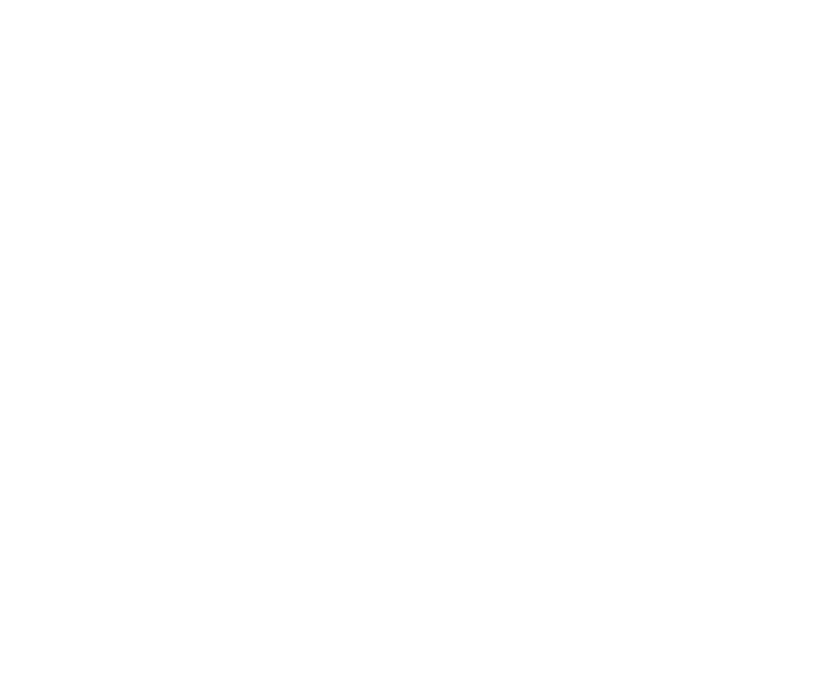
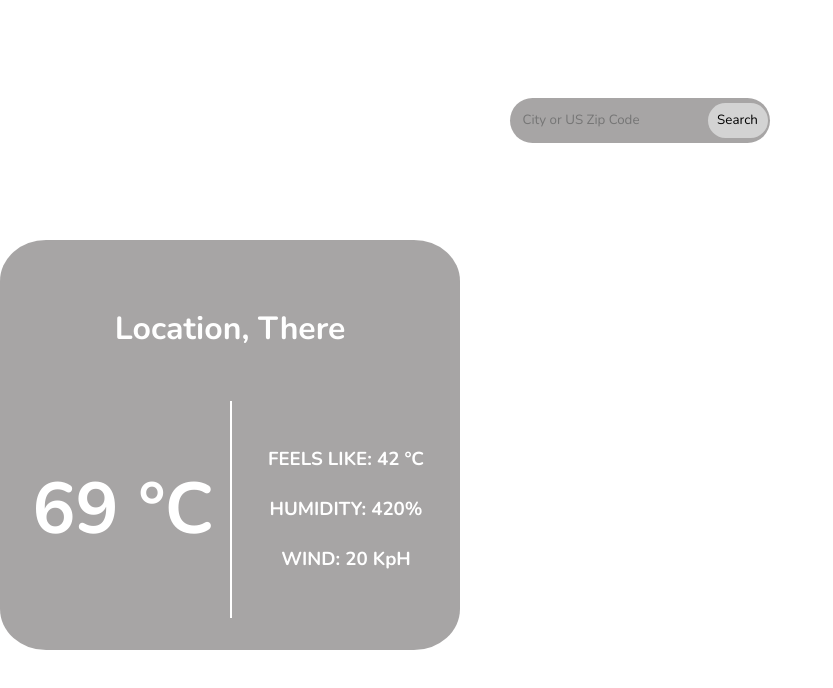
Before and after one commit to catalord4/odin-weather-app, a plain HTML site: page index.html in a window 1280 px wide. Shown: the whole page, without its empty margins (0-833 px from the left). Drawn offline with nearby package versions, Linux system fonts and the light colour scheme.

Commit message:
Project done

```diff
--- a/index.html
+++ b/index.html
@@ -5,6 +5,29 @@
     <meta name="viewport" content="width=device-width, initial-scale=1.0" />
     <title>InstaWeather</title>
     <script defer src="ui.js" type="module"></script>
+    <link rel="stylesheet" href="style.css">
+    <link rel="icon" type="image/x-icon" href="/icons/favicon.svg">
   </head>
-  <body></body>
+  <body>
+    <div id="main">
+      <div id="location-search-container">
+        <input type="text"id="search" placeholder="City or US Zip Code">
+        <button id="search-button">Search</button>
+
+        <div id="location-background"></div>
+      </div>
+      <div id="weather-info-container">
+        <div id="location-container">
+          <h1 id="location-name">Location, There</h1>
+          <h3 id="conditions"></h3>
+        </div>
+        <h2 id="temp">69 °C</h3>
+        <div id="secondary-container">
+          <h3 id="feelslike">FEELS LIKE: 42 °C</h3>
+          <h3 id="humidity">HUMIDITY: 420%</h3>
+          <h3 id="wind-speed">WIND: 20 KpH</h3>
+        </div>
+      </div>
+    </div>
+  </body>
 </html>
--- a/style.css
+++ b/style.css
@@ -1,5 +1,119 @@
+@import url("https://fonts.googleapis.com/css2?family=Nunito:ital,wght@0,200..1000;1,200..1000&display=swap");
+
 * {
   box-sizing: border-box;
   margin: 0;
+
   padding: 0;
+
+  font-family: "Nunito", sans-serif;
 }
+
+body {
+  height: 100vh;
+  width: 100vw;
+
+  color: white;
+}
+
+#main {
+  height: 100vh;
+  width: 100vw;
+
+  display: grid;
+  background-size: cover;
+  background-repeat: no-repeat;
+
+  grid-template-rows: 30vh 70vh;
+  grid-template-columns: 30vw 70vw;
+
+  grid-template-areas:
+    "search search"
+    " info blank";
+}
+
+#location-search-container {
+  grid-area: search;
+  position: relative;
+  width: 260px;
+  height: 45px;
+  display: flex;
+  align-items: center;
+  justify-content: center;
+
+  margin: auto;
+
+  div {
+    width: 260px;
+    height: 45px;
+
+    background-color: rgba(109, 105, 105, 0.6);
+    border-radius: 25px;
+
+    position: absolute;
+    top: 0px;
+    left: 0px;
+  }
+
+  input {
+    border: none;
+    margin-left: 10px;
+    outline: none;
+    background-color: rgba(109, 105, 105, 0);
+    color: white;
+    z-index: 1;
+  }
+
+  button {
+    border: none;
+    background-color: lightgrey;
+    height: 35px;
+    width: 60px;
+    border-radius: 20px;
+    margin-left: 10px;
+    opacity: 1;
+    z-index: 1;
+  }
+}
+
+#weather-info-container {
+  grid-area: info;
+
+  margin: 0 auto;
+  padding: 1rem 1rem 2rem 1rem;
+
+  border-radius: 10%;
+  background-color: rgba(109, 105, 105, 0.6);
+
+  width: 460px;
+
+  height: 410px;
+  display: grid;
+  grid-template-rows: 2fr 1fr 1fr 1fr;
+  grid-template-columns: 1fr 1fr;
+  grid-template-areas: "location location" "temp secondary" "temp secondary" "temp secondary";
+}
+
+#secondary-container {
+  grid-area: secondary;
+  display: flex;
+  flex-direction: column;
+  justify-content: center;
+  align-items: center;
+  gap: 1.5rem;
+  padding: 1rem 1rem 1rem 2rem;
+
+  border-left: solid white 2px;
+}
+#location-container {
+  grid-area: location;
+  margin: auto;
+
+  display: flex;
+  flex-direction: column;
+}
+#temp {
+  grid-area: temp;
+  margin: auto;
+  font-size: 4.5rem;
+}
--- a/ui.js
+++ b/ui.js
@@ -0,0 +1,57 @@
+import { getWeatherObject } from "./weather.js";
+
+const weatherApp = (function () {
+  const searchInput = document.querySelector("#search");
+
+  const searchButton = document.querySelector("#search-button");
+
+  const main = document.querySelector("#main");
+
+  const renderBackground = (background) => {
+    const backgroundImages = {
+      snow: "./imgs/snow.jpg",
+      rain: "./imgs/rain.jpg",
+      fog: "./imgs/fog.jpg",
+      wind: "./imgs/wind.jpg",
+      cloudy: "./imgs/cloudy.jpg",
+      "partly-cloudy-day": "./imgs/partly-cloudy-day.jpg",
+      "partly-cloudy-night": "./imgs/partly-cloudy-night.jpg",
+      "clear-day": "./imgs/clear-day.jpg",
+      "clear-night": "./imgs/clear-night.jpg",
+    };
+    console.log(backgroundImages[background]);
+    main.style["background-image"] = `url(${backgroundImages[background]})`;
+  };
+
+  const updateWeatherDisplay = (weatherData) => {
+    const locationName = document.querySelector("#location-name");
+    const temperature = document.querySelector("#temp");
+    const feelslike = document.querySelector("#feelslike");
+    const humidity = document.querySelector("#humidity");
+    const conditions = document.querySelector("#conditions");
+    const windSpeed = document.querySelector("#wind-speed");
+
+    let degreeIndicator = "°C";
+
+    locationName.textContent = weatherData.address;
+    conditions.textContent = weatherData.conditions;
+    temperature.textContent = weatherData.temp + " " + degreeIndicator;
+    feelslike.textContent =
+      "FEELS LIKE: " + weatherData.feelslike + " " + degreeIndicator;
+    humidity.textContent = "HUMIDITY: " + weatherData.humidity + "%";
+    windSpeed.textContent = "WIND: " + weatherData.windSpeed + " KM/H";
+  };
+
+  const updateWeather = () => {
+    getWeatherObject(searchInput.value).then((value) => {
+      let weatherData = value;
+
+      updateWeatherDisplay(weatherData);
+      renderBackground(weatherData.background);
+    });
+  };
+
+  searchButton.addEventListener("click", () => {
+    updateWeather();
+  });
+})();
--- a/weather.js
+++ b/weather.js
@@ -0,0 +1,34 @@
+const APIkey = "K934HWUK5N9V9FJUZZ7YHVB5D";
+
+const getWeatherData = async (location) => {
+  const response = await fetch(
+    `https://weather.visualcrossing.com/VisualCrossingWebServices/rest/services/timeline/${location}/?key=${APIkey}&unitGroup=metric`,
+    { mode: "cors" }
+  );
+
+  const weatherData = await response.json();
+
+  return weatherData;
+};
+
+const getWeatherObject = async (location) => {
+  const response = await getWeatherData(location);
+  const data = response.days[0];
+
+  data.windspeed = Math.round(data.windspeed);
+  data.temp = Math.round(data.temp);
+  data.feelslike = Math.round(data.feelslike);
+  data.humidity = Math.round(data.humidity);
+
+  return {
+    address: response.resolvedAddress,
+    temp: data.temp,
+    feelslike: data.feelslike,
+    conditions: data.conditions,
+    humidity: data.humidity,
+    windSpeed: data.windspeed,
+
+    background: data.icon,
+  };
+};
+export { getWeatherObject };
```
Also changed, not shown: icons/favicon.svg (added), imgs/snow.jpg (added), imgs/wind.jpg (added), 7 other files.
